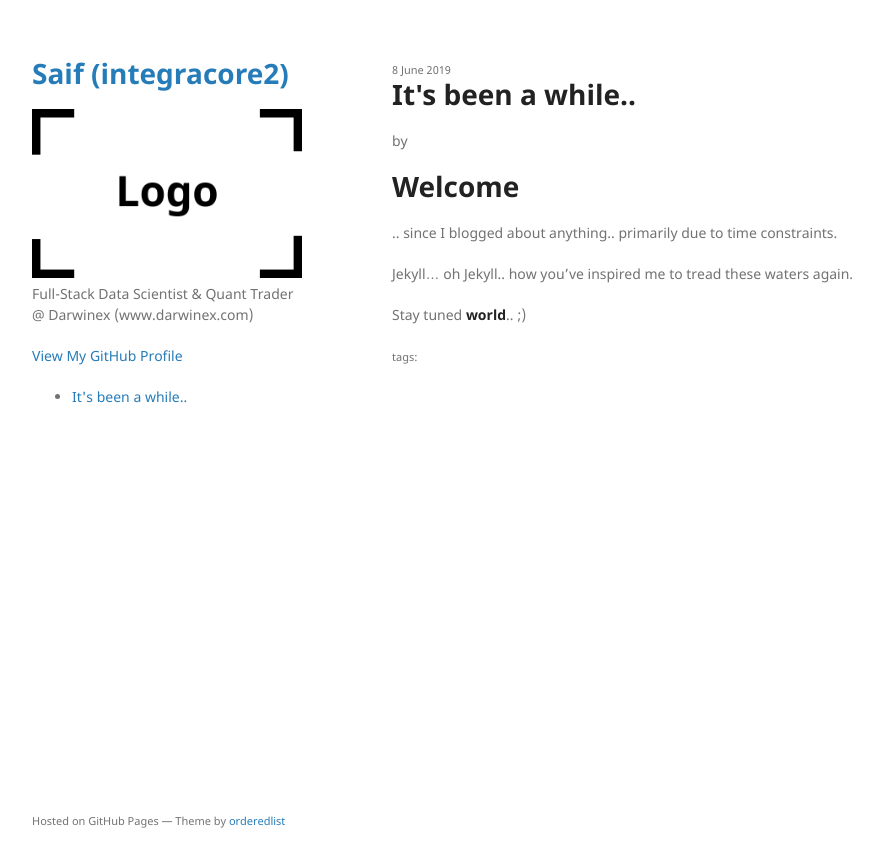
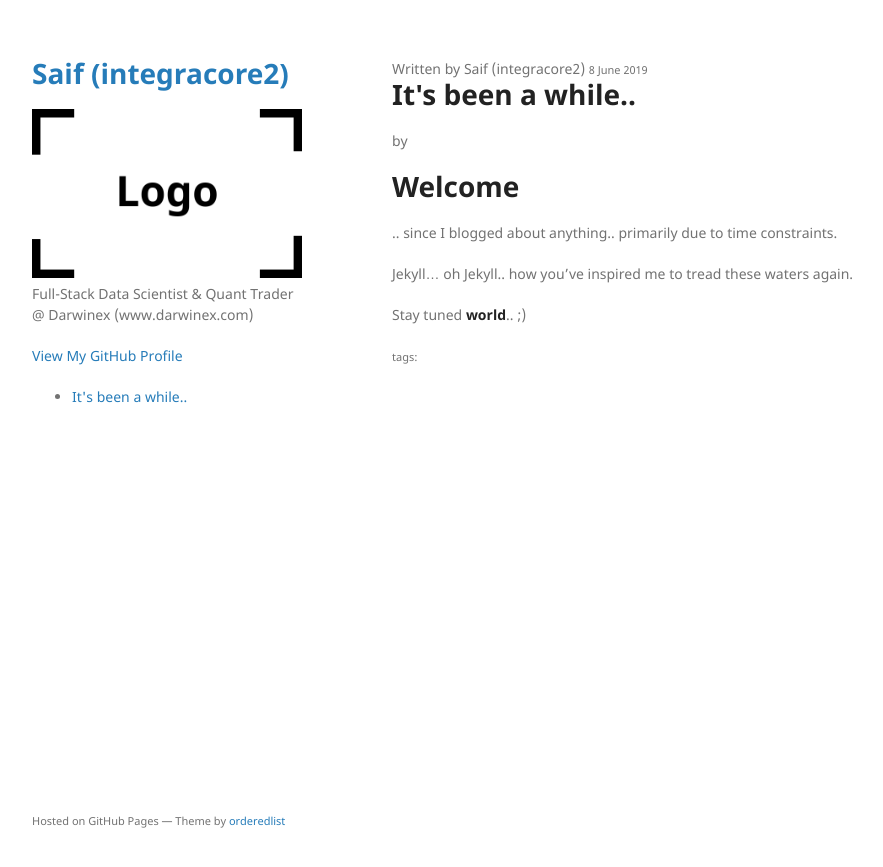
Before and after one commit to integracore2/integracore2.github.io, a Jekyll site: the page built from _posts/2019-06-08-its-been-a-while.md, in a window 1280 px wide. Shown: the top 867 px of the page, without its empty margins (178-1061 px from the left). Built offline with Jekyll 4.4.1, drawn with Linux system fonts in a browser that asks for light colours.

Commit message:
Update author configuration

```diff
--- a/_config.yml
+++ b/_config.yml
@@ -4,3 +4,8 @@
 show_downloads: false
 google_analytics:
 theme: jekyll-theme-minimal
+
+saif:
+    name: Saif (integracore2)
+    email: integracore2@gmail.com
+    web: http://www.twitter.com/integracore2
--- /dev/null
+++ b/_includes/author.html
@@ -0,0 +1,10 @@
+{% assign author = site[page.author] %}
+{% if author %}
+  <span>
+    Written by {{ author.name }}
+  </span>
+{% else %}
+  <span>
+    Written by Saif (integracore2)
+  </span>
+{% endif %}
--- a/_layouts/post.html
+++ b/_layouts/post.html
@@ -1,6 +1,7 @@
 ---
 layout: default
 ---
+{% include author.html %}
 
 <small>{{ page.date | date: "%-d %B %Y" }}</small>
 <h1>{{ page.title }}</h1>
```
